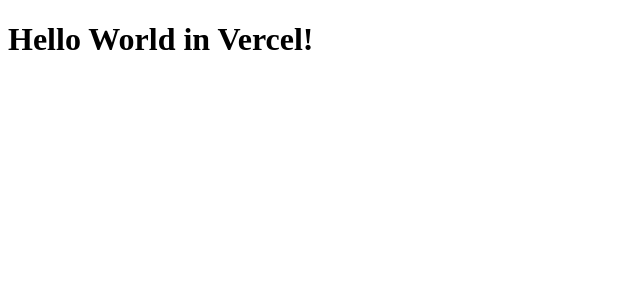
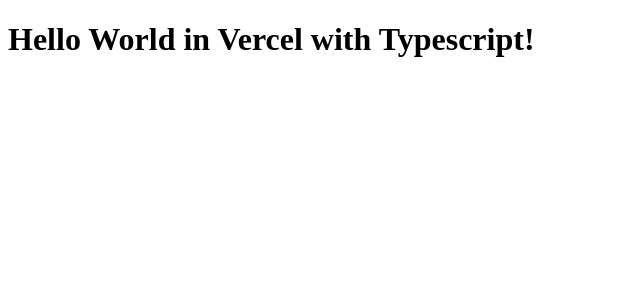
Before and after one commit to jp-freitas/Portifolio, a Next.js app: page / in a window 1280 px wide. Shown: the top 300 px of the page, without its empty margins (0-640 px from the left). Built offline with nearby package versions, Linux system fonts and the light colour scheme.

Commit message:
Adding typescript in project

```diff
--- a/package.json
+++ b/package.json
@@ -21,5 +21,10 @@
     "next": "^10.0.1",
     "react": "^17.0.1",
     "react-dom": "^17.0.1"
+  },
+  "devDependencies": {
+    "@types/node": "^14.14.7",
+    "@types/react": "^16.9.56",
+    "typescript": "^4.0.5"
   }
 }
--- /dev/null
+++ b/pages/_app.tsx
@@ -0,0 +1,3 @@
+export default function MyApp({ Component, pageProps }) {
+    return <Component {...pageProps} />
+}
--- /dev/null
+++ b/pages/index.tsx
@@ -0,0 +1,7 @@
+export default function Dashboard() {
+    return (
+        <div>
+            <h1>Hello World in Vercel with Typescript!</h1>
+        </div>
+    );
+}
```
Also changed, not shown: tsconfig.json (added, +29 -0 lines), next-env.d.ts (added), pages/Home/index.tsx (renamed from pages/index.js), 2 other files (tests, documents, lock files or other folders).
